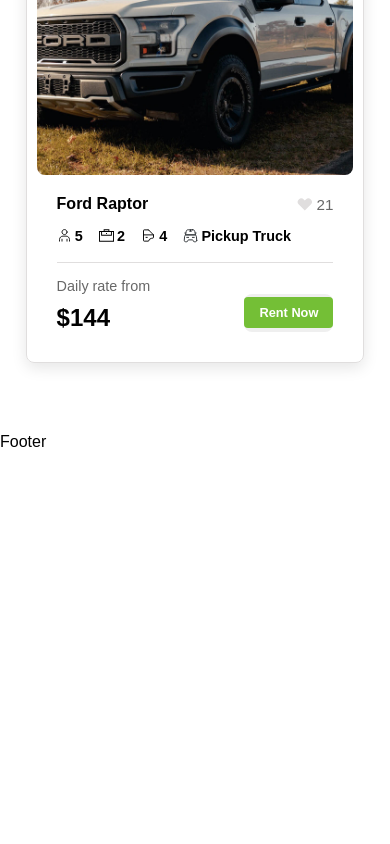
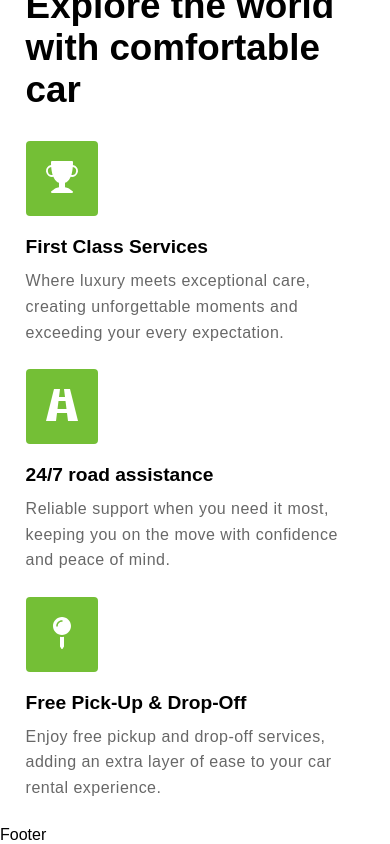
Before and after one commit to Ubongg/car-rental, a Next.js app: page / in a window 390 px wide. Shown: the part 3293-4137 px from the top of the page. Before the commit the page ends 3744 px from the top, so only its background shows below. Built offline with nearby package versions, Linux system fonts and the light colour scheme.

Commit message:
done explore category on home page for small screens

```diff
--- a/src/app/page.js
+++ b/src/app/page.js
@@ -2,6 +2,9 @@ import Image from "next/image";
 import styles from "./page.module.css";
 import Link from "next/link";
 import Car from "@/components/car/Car";
+import { BsTrophyFill } from "react-icons/bs";
+import { ImRoad } from "react-icons/im";
+import { FaMapPin } from "react-icons/fa";
 
 export default function Home() {
   return (
@@ -85,12 +88,43 @@ export default function Home() {
                 img="/assets/car3.jpeg"
                 price="$545"
               />
-              <Car
-                body="Pickup Truck"
-                name="Ford Raptor"
-                img="/assets/car4.jpeg"
-                price="$144"
-              />
+            </div>
+          </div>
+        </div>
+        <div className={styles.explore}>
+          <div className={styles.exploreWrap}>
+            <h2>Explore the world with comfortable car</h2>
+            <div className={styles.offers}>
+              <div className={styles.offer}>
+                <div className={styles.icon}>
+                  <BsTrophyFill />
+                </div>
+                <h5>First Class Services</h5>
+                <p>
+                  Where luxury meets exceptional care, creating unforgettable
+                  moments and exceeding your every expectation.
+                </p>
+              </div>
+              <div className={styles.offer}>
+                <div className={styles.icon}>
+                  <ImRoad />
+                </div>
+                <h5>24/7 road assistance</h5>
+                <p>
+                  Reliable support when you need it most, keeping you on the
+                  move with confidence and peace of mind.
+                </p>
+              </div>
+              <div className={styles.offer}>
+                <div className={styles.icon}>
+                  <FaMapPin />
+                </div>
+                <h5>Free Pick-Up & Drop-Off</h5>
+                <p>
+                  Enjoy free pickup and drop-off services, adding an extra layer
+                  of ease to your car rental experience.
+                </p>
+              </div>
             </div>
           </div>
         </div>
--- a/src/app/page.module.css
+++ b/src/app/page.module.css
@@ -117,6 +117,44 @@
 
   gap: 1.5rem;
 }
+.explore {
+  display: flex;
+  align-items: center;
+  justify-content: center;
+  color: black;
+  padding: var(--smallPadding);
+}
+.exploreWrap {
+  max-width: 480px;
+  width: 100%;
+}
+.exploreWrap h2 {
+  font-size: 2.3rem;
+  margin-bottom: 30px;
+}
+.exploreWrap .offers {
+  display: flex;
+  flex-direction: column;
+  gap: 1.5rem;
+}
+.exploreWrap .offers .offer .icon {
+  display: inline-block;
+  background: var(--primaryColor);
+  padding: 20px 20px 15px;
+  margin-bottom: 20px;
+  color: var(--mainWhite);
+  border-radius: var(--small-radius);
+  font-size: 2rem;
+}
+.exploreWrap .offers .offer h5 {
+  font-size: 1.2rem;
+  margin-bottom: 10px;
+}
+.exploreWrap .offers .offer p {
+  color: var(--mainGrey);
+  line-height: var(--line-height);
+  letter-spacing: var(--small-spacing);
+}
 
 @media screen and (min-width: 768px) {
   .heroWrap {
--- a/src/components/car/Car.jsx
+++ b/src/components/car/Car.jsx
@@ -118,7 +118,7 @@ const ImgBx = styled.div`
     height: 400px;
   }
   @media screen and (min-width: 1024px) {
-    height: 120px;
+    height: 160px;
   }
 `;
 const TextBx = styled.div`
```
